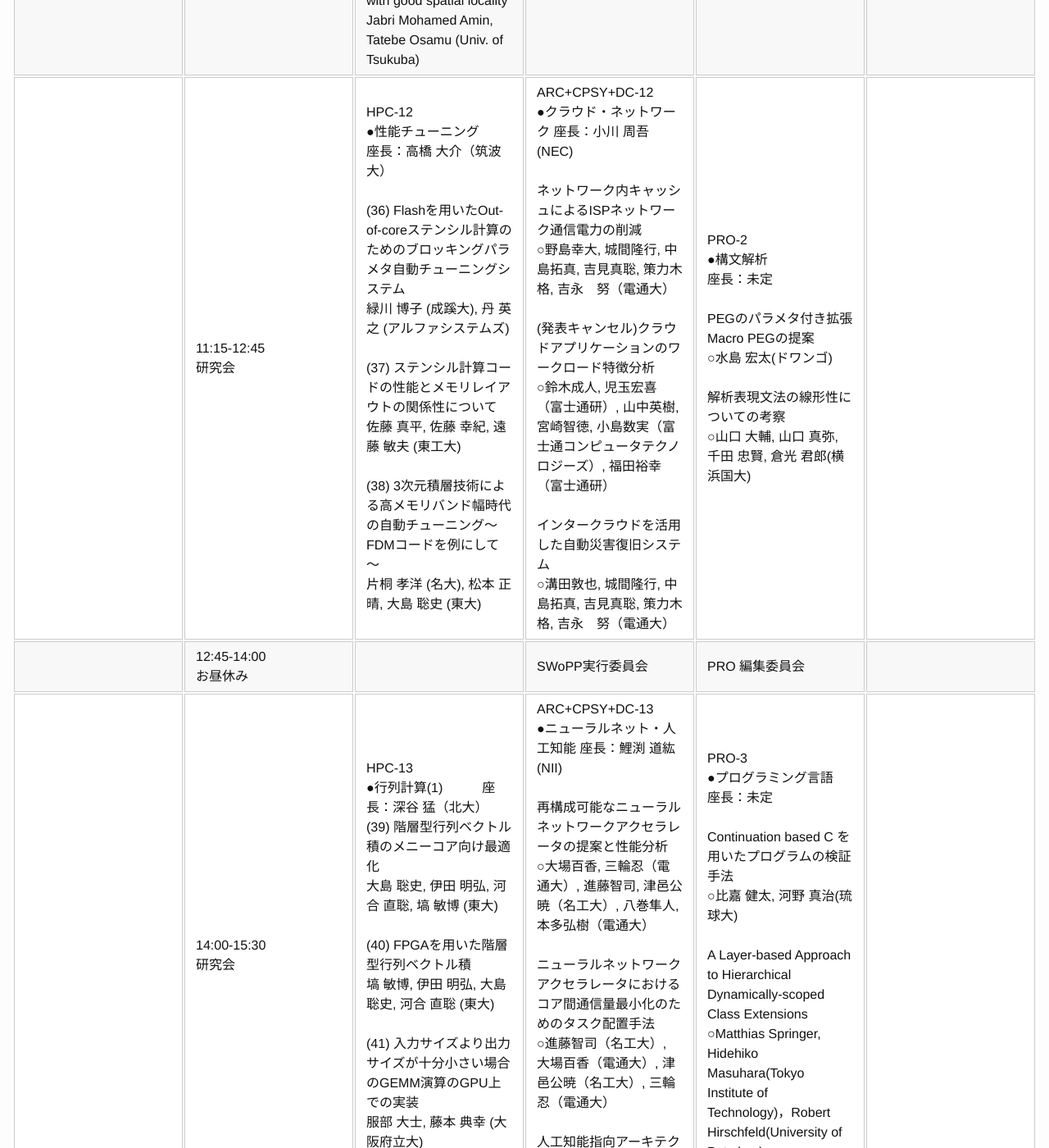
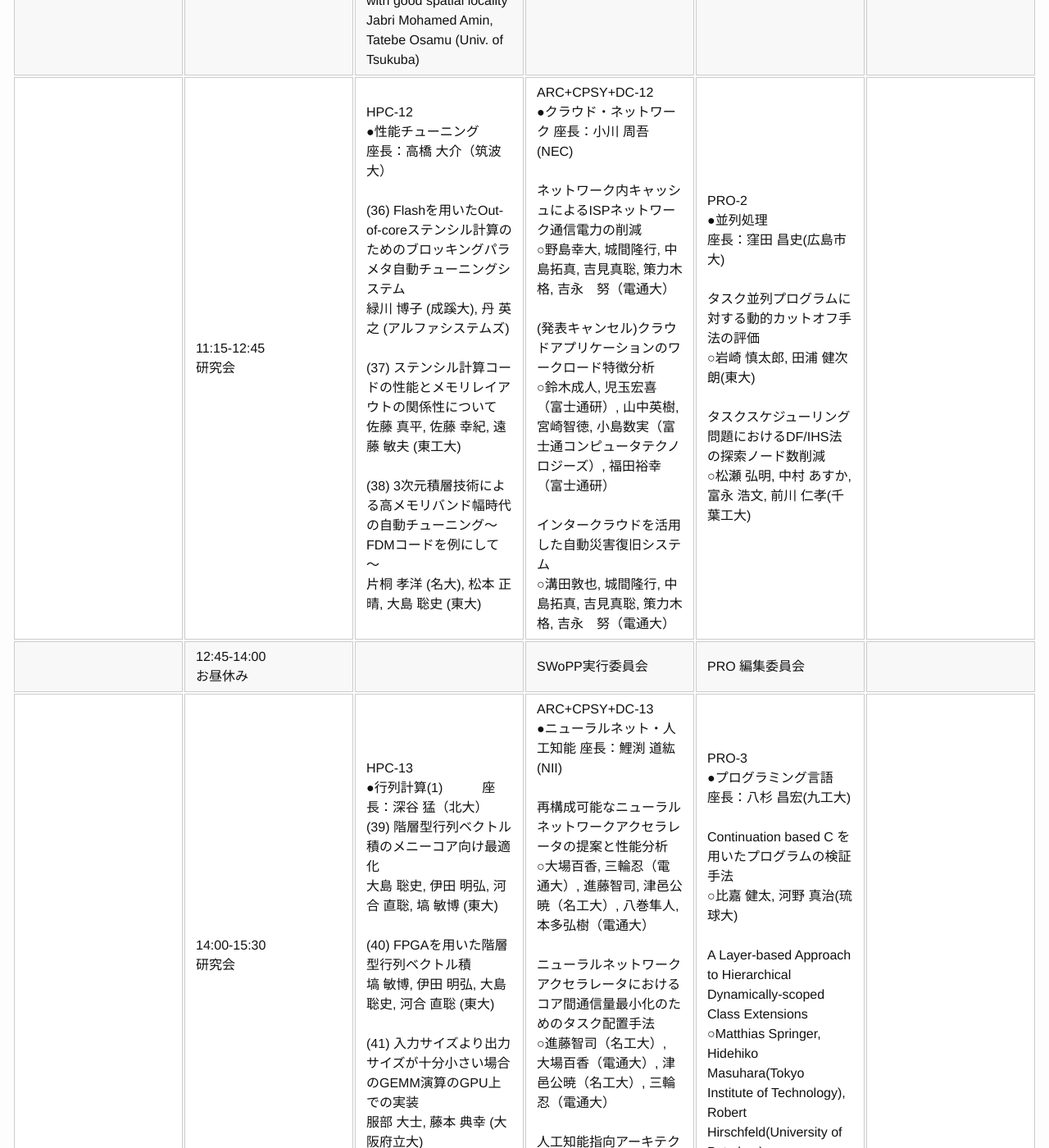
Before and after one commit to swopp/swopp.github.io, a Jekyll site: the page built from 2016/schedule-details.md, in a window 1280 px wide and 1400 px high, scrolled down 9664 px. Shown: the whole window at 82% size. Built offline with Jekyll 4.4.1, drawn with Linux system fonts in a browser that asks for light colours; some of the changed text lies outside the part shown.

Commit message:
refresh the program page

```diff
--- a/2016/schedule-details.md
+++ b/2016/schedule-details.md
@@ -31,10 +31,10 @@
 |               | 17:30-19:00<br/>研究会                                  | 懇親会準備       | ARC+CPSY+DC-10<br />●画像処理・システムソフトウェア 座長：大津 金光 (宇都宮大) <br /><br />カーネルバイパスと軽量スレッドを用いた高速通信方式の実装<br />○前田宗則, 田邨優人, 松尾勇気, 佐藤　充, 中島耕太（富士通研）<br />[変更あり]<br /><br />マルチグレイン並列化を支援する動画像処理環境の実装<br />○古橋一輝, 小野和馬, 津邑公暁（名工大）<br /><br />レンズ境界部除去によるライトフィールド動画のHEVC圧縮高速化検討<br />○三谷剛正, 嶋谷　知, ユッタコンキット ユッタコン, 中島康彦（奈良先端大）   |                    | HPC-10<br />●並列言語(2)　　　座長：細井 聡（富士通研）<br /><br />(29) 軽量スレッドライブラリArgobotsによるPGAS言語XcalableMPの動的タスク並列機能の設計<br />  津金 佳祐 (筑波大), 中尾 昌広, 李 珍泌, 村井 均 (理研), 佐藤 三久 (筑波大/理研)<br /><br />(30) Omni XcalableMP V1.0におけるCoarray機能<br />  岩下 英俊, 中尾 昌広, 村井 均, 佐藤 三久 (理研)<br /><br />(31) Flash SSDを含む多階層メモリを活用するPGASランタイムシステム<br />  松宮 遼, 遠藤 敏夫 (東工大)      |
 |               | 19:10-21:30<br/>懇親会                                  | 懇親会           |                   |                    |              |
 | 8/10(水)      | 08:30-09:00<br/>受付 & 会場準備                         | 準備             | 準備              | 準備               |              |
-|               | 09:00-11:00<br/>研究会<br/>(ARC+CPSY+DC、PROは9:30開始) | HPC-11<br />●HPC一般　　　座長：横川 三津夫（神戸大）<br /><br />(32) ポストムーア時代におけるFLOPSからBYTESへの変革<br />  松岡 聡 (東工大), 天野 英晴 (慶大), 中島 研吾 (東大), 井上 弘士 (九大), 工藤 知宏 (東大), 丸山 直也 (理研), 田浦 健次朗 (東大), 岩下 武史 (北大), 片桐 孝洋 (名大), 塙 敏博 (東大), 遠藤 敏夫 (東工大)<br /><br />(33) 万能相互結合網としての開いたバタフライ網<br />  太田 昌孝 (東工大)<br /><br />●通信　　　座長：板倉 憲一(JAMSTEC)<br /><br />(34) Progress threadを用いた非ブロッキング集団通信の性能調査<br />  成林 晃, 南里 豪志, 天野 浩文 (九大)<br /><br />(35) Performance assessment of highly concurrent linked list with good spatial locality<br />  Jabri Mohamed Amin, Tatebe Osamu (Univ. of Tsukuba)          | ARC+CPSY+DC-11<br />●データ通信性能 座長：三吉 貴史 (富士通研) <br /><br />PEACH3の性能測定<br />○金田隆大, 鶴田千春（慶大）, 塙　敏博（東大）, 天野英晴（慶大）<br /><br />FPGA NICを用いたSpark Streamingの低遅延オフローディング<br />○中村幸平, 林　愛美, 松谷宏紀（慶大）<br /><br />ExpEtherにおけるOn-the-flyでのデータ圧縮<br />○志村英樹, 三石拓司（慶大）, 菅　真樹, 吉川隆士（NEC）, 天野英晴（慶大）<br />[変更あり]   | PRO-1<br />●並列処理<br />座長：未定<br /><br />(9:30開始)<br /><br />タスク並列プログラムに対する動的カットオフ手法の評価<br />○岩崎 慎太郎, 田浦 健次朗(東大)<br /><br />タスクスケジューリング問題におけるDF/IHS法の探索ノード数削減<br />○松瀬 弘明, 中村 あすか, 富永 浩文, 前川 仁孝(千葉工大)             |              |
-|               | 11:15-12:45<br/>研究会                                  | HPC-12<br />●性能チューニング　　　座長：高橋 大介（筑波大）<br /><br />(36) Flashを用いたOut-of-coreステンシル計算のためのブロッキングパラメタ自動チューニングシステム<br />  緑川 博子 (成蹊大), 丹 英之 (アルファシステムズ)<br /><br />(37) ステンシル計算コードの性能とメモリレイアウトの関係性について<br />  佐藤 真平, 佐藤 幸紀, 遠藤 敏夫 (東工大)<br /><br />(38) 3次元積層技術による高メモリバンド幅時代の自動チューニング～FDMコードを例にして～<br />  片桐 孝洋 (名大), 松本 正晴, 大島 聡史 (東大)          | ARC+CPSY+DC-12<br />●クラウド・ネットワーク 座長：小川 周吾 (NEC) <br /><br />ネットワーク内キャッシュによるISPネットワーク通信電力の削減<br />○野島幸大, 城間隆行, 中島拓真, 吉見真聡, 策力木格, 吉永　努（電通大）<br /><br />(発表キャンセル)クラウドアプリケーションのワークロード特徴分析<br />○鈴木成人, 児玉宏喜（富士通研）, 山中英樹, 宮崎智徳, 小島数実（富士通コンピュータテクノロジーズ）, 福田裕幸（富士通研）<br /><br />インタークラウドを活用した自動災害復旧システム<br />○溝田敦也, 城間隆行, 中島拓真, 吉見真聡, 策力木格, 吉永　努（電通大）   | PRO-2<br />●構文解析<br />座長：未定<br /><br />PEGのパラメタ付き拡張Macro PEGの提案<br />○水島 宏太(ドワンゴ)<br /><br />解析表現文法の線形性についての考察<br />○山口 大輔, 山口 真弥, 千田 忠賢, 倉光 君郎(横浜国大)             |              |
+|               | 09:00-11:00<br/>研究会<br/>(ARC+CPSY+DC、PROは9:30開始) | HPC-11<br />●HPC一般　　　座長：横川 三津夫（神戸大）<br /><br />(32) ポストムーア時代におけるFLOPSからBYTESへの変革<br />  松岡 聡 (東工大), 天野 英晴 (慶大), 中島 研吾 (東大), 井上 弘士 (九大), 工藤 知宏 (東大), 丸山 直也 (理研), 田浦 健次朗 (東大), 岩下 武史 (北大), 片桐 孝洋 (名大), 塙 敏博 (東大), 遠藤 敏夫 (東工大)<br /><br />(33) 万能相互結合網としての開いたバタフライ網<br />  太田 昌孝 (東工大)<br /><br />●通信　　　座長：板倉 憲一(JAMSTEC)<br /><br />(34) Progress threadを用いた非ブロッキング集団通信の性能調査<br />  成林 晃, 南里 豪志, 天野 浩文 (九大)<br /><br />(35) Performance assessment of highly concurrent linked list with good spatial locality<br />  Jabri Mohamed Amin, Tatebe Osamu (Univ. of Tsukuba)          | ARC+CPSY+DC-11<br />●データ通信性能 座長：三吉 貴史 (富士通研) <br /><br />PEACH3の性能測定<br />○金田隆大, 鶴田千春（慶大）, 塙　敏博（東大）, 天野英晴（慶大）<br /><br />FPGA NICを用いたSpark Streamingの低遅延オフローディング<br />○中村幸平, 林　愛美, 松谷宏紀（慶大）<br /><br />ExpEtherにおけるOn-the-flyでのデータ圧縮<br />○志村英樹, 三石拓司（慶大）, 菅　真樹, 吉川隆士（NEC）, 天野英晴（慶大）<br />[変更あり]   | PRO-1<br />●構文解析<br />座長：馬谷 誠二(京大)<br /><br />(9:30開始)<br /><br />PEGのパラメタ付き拡張Macro PEGの提案<br />○水島 宏太(ドワンゴ)<br /><br />解析表現文法の指数時間性についての考察<br />○山口 大輔, 山口 真弥, 千田 忠賢, 倉光 君郎(横浜国大)             |              |
+|               | 11:15-12:45<br/>研究会                                  | HPC-12<br />●性能チューニング　　　座長：高橋 大介（筑波大）<br /><br />(36) Flashを用いたOut-of-coreステンシル計算のためのブロッキングパラメタ自動チューニングシステム<br />  緑川 博子 (成蹊大), 丹 英之 (アルファシステムズ)<br /><br />(37) ステンシル計算コードの性能とメモリレイアウトの関係性について<br />  佐藤 真平, 佐藤 幸紀, 遠藤 敏夫 (東工大)<br /><br />(38) 3次元積層技術による高メモリバンド幅時代の自動チューニング～FDMコードを例にして～<br />  片桐 孝洋 (名大), 松本 正晴, 大島 聡史 (東大)          | ARC+CPSY+DC-12<br />●クラウド・ネットワーク 座長：小川 周吾 (NEC) <br /><br />ネットワーク内キャッシュによるISPネットワーク通信電力の削減<br />○野島幸大, 城間隆行, 中島拓真, 吉見真聡, 策力木格, 吉永　努（電通大）<br /><br />(発表キャンセル)クラウドアプリケーションのワークロード特徴分析<br />○鈴木成人, 児玉宏喜（富士通研）, 山中英樹, 宮崎智徳, 小島数実（富士通コンピュータテクノロジーズ）, 福田裕幸（富士通研）<br /><br />インタークラウドを活用した自動災害復旧システム<br />○溝田敦也, 城間隆行, 中島拓真, 吉見真聡, 策力木格, 吉永　努（電通大）   | PRO-2<br />●並列処理<br />座長：窪田 昌史(広島市大)<br /><br />タスク並列プログラムに対する動的カットオフ手法の評価<br />○岩崎 慎太郎, 田浦 健次朗(東大)<br /><br />タスクスケジューリング問題におけるDF/IHS法の探索ノード数削減<br />○松瀬 弘明, 中村 あすか, 富永 浩文, 前川 仁孝(千葉工大)             |              |
 |               | 12:45-14:00<br/>お昼休み                                |                  | SWoPP実行委員会   | PRO 編集委員会     |              |
-|               | 14:00-15:30<br/>研究会                                  | HPC-13<br />●行列計算(1)　　　座長：深谷 猛（北大）<br />(39) 階層型行列ベクトル積のメニーコア向け最適化<br />  大島 聡史, 伊田 明弘, 河合 直聡, 塙 敏博 (東大)<br /><br />(40) FPGAを用いた階層型行列ベクトル積<br />  塙 敏博, 伊田 明弘, 大島 聡史, 河合 直聡 (東大)<br /><br />(41) 入力サイズより出力サイズが十分小さい場合のGEMM演算のGPU上での実装<br />  服部 大士, 藤本 典幸 (大阪府立大)          | ARC+CPSY+DC-13<br />●ニューラルネット・人工知能 座長：鯉渕 道紘 (NII) <br /><br />再構成可能なニューラルネットワークアクセラレータの提案と性能分析<br />○大場百香, 三輪忍（電通大）, 進藤智司, 津邑公暁（名工大）, 八巻隼人, 本多弘樹（電通大）<br /><br />ニューラルネットワークアクセラレータにおけるコア間通信量最小化のためのタスク配置手法<br />○進藤智司（名工大）, 大場百香（電通大）, 津邑公暁（名工大）, 三輪忍（電通大）<br /><br />人工知能指向アーキテクチャの現代的アプローチ<br />○竹岡尚三, 中條拓伯（東京農工大）   | PRO-3<br />●プログラミング言語<br />座長：未定<br /><br />Continuation based C を用いたプログラムの検証手法<br />○比嘉 健太, 河野 真治(琉球大)<br /><br />A Layer-based Approach to Hierarchical Dynamically-scoped Class Extensions<br />○Matthias Springer, Hidehiko Masuhara(Tokyo Institute of Technology)，Robert Hirschfeld(University of Potsdam)             |              |
-|               | 15:45-17:15<br/>研究会                                  | HPC-14<br />●行列計算(2)　　　座長：曽我部 知広（名大）<br /><br />(42) 行列格納方式を考慮したGPUによるGMRESの高速化<br />  河村 知記, 井口 寧 (JAIST)<br /><br />(43) 一般化菱形行列冪カーネルのための領域分割アルゴリズム<br />  須田 礼仁 (東大)<br /><br />(44) 実対称定値一般固有値問題の最小側固有対を解くための　実数シフトのレゾルベントの多項式によるフィルタの簡易な設計法<br />  村上 弘 (首都大)          | ARC+CPSY+DC-14<br />●FPGA・シミュレーション 座長：三輪 忍 (電通大) <br /><br />電力制約FPGAアクセラレータにおける実行制御手法の検討<br />○藤本啓輔, 高前田伸也, 中島康彦（奈良先端大）<br /><br />Zynqを用いた衛星エンジンシミュレーションの高速化の検討<br />○酒井諒太郎（慶大）, 宮島敬明（JAXA）, 杉本　成（慶大）, 藤田直行（JAXA）, 天野英晴（慶大）<br /><br />FPGAを用いた高速ライフゲームシミュレーション<br />○濱田雄真, シュウ キン, 中野浩嗣, 伊藤靖朗（広島大）   | PRO-4<br />●関数型プログラミング<br />座長：未定<br /><br />Haskellの並列ライブラリの有用性の検証：超解像処理を用いた事例研究<br />○松本 拓也，松崎 公紀(高知工科大)<br /><br />(16:30終了)             |              |
+|               | 14:00-15:30<br/>研究会                                  | HPC-13<br />●行列計算(1)　　　座長：深谷 猛（北大）<br />(39) 階層型行列ベクトル積のメニーコア向け最適化<br />  大島 聡史, 伊田 明弘, 河合 直聡, 塙 敏博 (東大)<br /><br />(40) FPGAを用いた階層型行列ベクトル積<br />  塙 敏博, 伊田 明弘, 大島 聡史, 河合 直聡 (東大)<br /><br />(41) 入力サイズより出力サイズが十分小さい場合のGEMM演算のGPU上での実装<br />  服部 大士, 藤本 典幸 (大阪府立大)          | ARC+CPSY+DC-13<br />●ニューラルネット・人工知能 座長：鯉渕 道紘 (NII) <br /><br />再構成可能なニューラルネットワークアクセラレータの提案と性能分析<br />○大場百香, 三輪忍（電通大）, 進藤智司, 津邑公暁（名工大）, 八巻隼人, 本多弘樹（電通大）<br /><br />ニューラルネットワークアクセラレータにおけるコア間通信量最小化のためのタスク配置手法<br />○進藤智司（名工大）, 大場百香（電通大）, 津邑公暁（名工大）, 三輪忍（電通大）<br /><br />人工知能指向アーキテクチャの現代的アプローチ<br />○竹岡尚三, 中條拓伯（東京農工大）   | PRO-3<br />●プログラミング言語<br />座長：八杉 昌宏(九工大)<br /><br />Continuation based C を用いたプログラムの検証手法<br />○比嘉 健太, 河野 真治(琉球大)<br /><br />A Layer-based Approach to Hierarchical Dynamically-scoped Class Extensions<br />○Matthias Springer, Hidehiko Masuhara(Tokyo Institute of Technology), Robert Hirschfeld(University of Potsdam)             |              |
+|               | 15:45-17:15<br/>研究会                                  | HPC-14<br />●行列計算(2)　　　座長：曽我部 知広（名大）<br /><br />(42) 行列格納方式を考慮したGPUによるGMRESの高速化<br />  河村 知記, 井口 寧 (JAIST)<br /><br />(43) 一般化菱形行列冪カーネルのための領域分割アルゴリズム<br />  須田 礼仁 (東大)<br /><br />(44) 実対称定値一般固有値問題の最小側固有対を解くための　実数シフトのレゾルベントの多項式によるフィルタの簡易な設計法<br />  村上 弘 (首都大)          | ARC+CPSY+DC-14<br />●FPGA・シミュレーション 座長：三輪 忍 (電通大) <br /><br />電力制約FPGAアクセラレータにおける実行制御手法の検討<br />○藤本啓輔, 高前田伸也, 中島康彦（奈良先端大）<br /><br />Zynqを用いた衛星エンジンシミュレーションの高速化の検討<br />○酒井諒太郎（慶大）, 宮島敬明（JAXA）, 杉本　成（慶大）, 藤田直行（JAXA）, 天野英晴（慶大）<br /><br />FPGAを用いた高速ライフゲームシミュレーション<br />○濱田雄真, シュウ キン, 中野浩嗣, 伊藤靖朗（広島大）   | PRO-4<br />●関数型プログラミング<br />座長：増原 英彦(東工大)<br /><br />Haskellの並列ライブラリの有用性の検証：超解像処理を用いた事例研究<br />○松本 拓也，松崎 公紀(高知工科大)<br /><br />(16:30終了)             |              |
 |               | 17:30-19:00<br/>研究会                                  | HPC-15<br />●データレイアウト　　　座長：遠藤 敏夫（東工大）<br /><br />(45) 数式の依存グラフを仕様とするOpenMPプログラムのメモリ参照効率向上<br />  角田 優貴, 置田 真生 (阪大), 安部 武志, 浅井 義之, 北野 宏明(OIST), 萩原 兼一 (阪大)<br /><br />(46) データレイアウト最適化によるGPU用粒子法プログラムの改良<br />  高田 貴正, 大野 和彦 (三重大)<br /><br />(47) 単一GPUコードをマルチGPU環境で実行するための多次元データ分割手法の検討<br />  酒井 亮太郎, 伊野 文彦, 萩原 兼一 (阪大)          | ARC+CPSY+DC-15<br />●ネットワーク・グラフ 座長：中島 康彦 (奈良先端大) <br /><br />Random Grid Graph for Low-Latency Networks<br />○Koji Nakano, Daisuke Takafuji, Satoshi Fujita（Hiroshima Univ.）, Hiroki Matsutani（Keio Univ.）, Ikki Fujiwara, Michihiro Koibuchi（NII）<br /><br />非正則グラフによる低遅延相互結合網の検討<br />○安戸僚汰（慶大）, 藤原一毅, 鯉渕道紘（NII）, 松谷宏紀, 天野英晴, 中村維男（慶大）<br /><br />トーラスに規則的に辺を追加した直径および平均パス長最小のグラフ<br />[変更あり]<br />○小林寛之, 藤本典幸（阪府大）   | PRO 編集委員会     |              |
 |               | 19:10-21:30<br/>BoF                                     | BoF-2<br />●ムーア法則の終焉 ～新たな挑戦と機会～<br /><br />提案者：<br />松岡 聡（東京工業大学）、天野 英晴（慶応大学）、中島 研吾（東京大学）<br /><br />概要：<br />1960年代に米インテル社の創業者ムーアが唱えた「ムーアの法則（LSI上の複雑さ≒トランジスタ数は毎年指数的に増加する）」によるCPU性能の指数的な向上がこの数十年間持続され，科学技術の発展，社会インフラの充実に大きく貢献してきました。 しかし，近年リソグラフィーの微細化技術に限界，形成されるトランジスタの微細化による物性的問題等が相俟って，ムーアの法則が2025-2030年頃に終焉すると予測されています。 そのようなポスト・ムーア時代において高性能計算技術の持続的発展を図るためには，幅広い分野の専門家の緊密な協力の下に，現状のスパコンに代表される計算性能（FLOPS）中心の性能向上技術からデータ移動（BYTES）中心に転換する新たな体系を築くことが必要です。<br /><br />デバイス，アーキテクチャ，システムソフトウェア，アルゴリズム，アプリケーションの各分野の立場から横断的に議論を行い、今後、特にポスト・ムーア時代を生きる若手研究者にどのような挑戦と機会があるか議論します。           |                   |                    |              |
```
